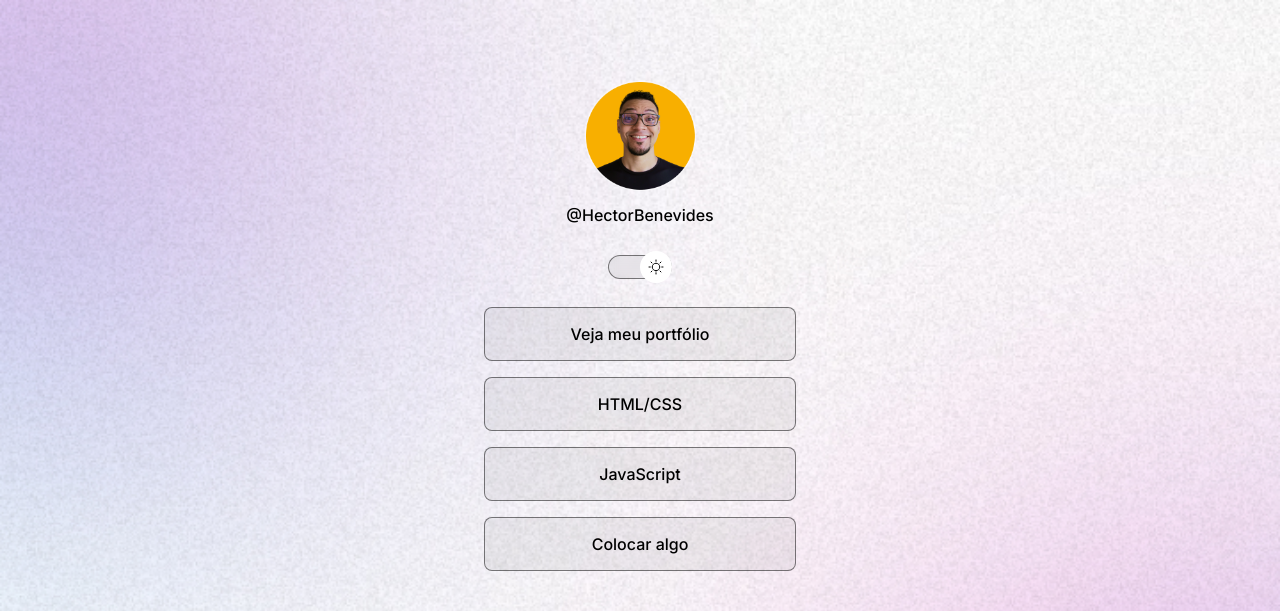
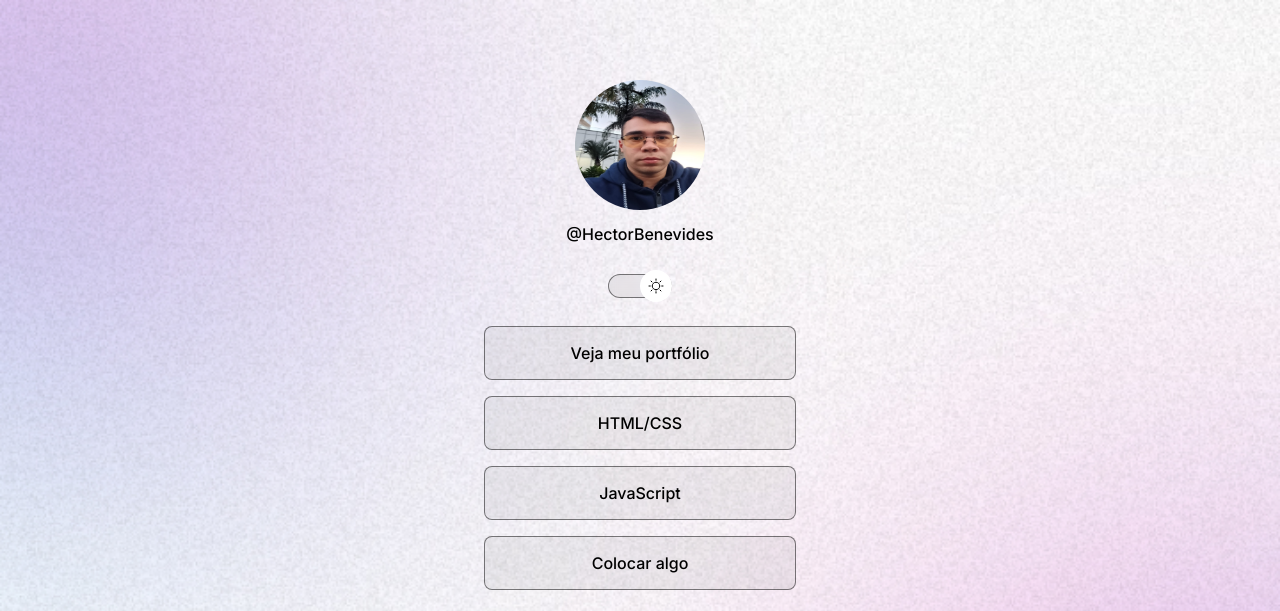
Before and after one commit to HectorBenevides/Pagina-de-perfil, a plain HTML site: page index.html in a window 1280 px wide. Shown: the top 611 px of the page. Drawn offline with nearby package versions, Linux system fonts and the light colour scheme.

Commit message:
Começo de uma Historia

```diff
--- a/estilo.css
+++ b/estilo.css
@@ -49,7 +49,9 @@ body *{
 }
 
 #profile img {
-   width: 112px;
+   width: 130px;
+   height: 130px;
+   border-radius: 60%;
 }
 
 #profile p {
--- a/index.html
+++ b/index.html
@@ -15,7 +15,7 @@
 
         <div id="container"> <!--Inicio container-->
             <div id="profile">
-                <img src="./assets/avatar.png" alt="foto-perfil">
+                <img src="./assets/normal.jpeg" alt="foto-perfil">
 
                     <p> @HectorBenevides</p>
             </div>
@@ -51,7 +51,7 @@
                         <a href="https://www.linkedin.com/in/hector-benevides-601b73216/" target="_blank">
                             <ion-icon  name = "logo-linkedin" > </ion-icon></a>
 
-                            <a href="" target="_blank">
+                            <a href="#" target="_blank">
                             <ion-icon  name = "logo-instagram" > </ion-icon></a>
 
                             <a href="#" target="_blank">
--- a/script.js
+++ b/script.js
@@ -7,9 +7,9 @@ function toggleMode() {
     // Substituir a imagem
     if(html.classList.contains('light')) {
     // Se tiver light mode, add a img light
-    img.setAttribute("src", "./assets/avatar-light.png")
+    img.setAttribute("src", "./assets/sol.jpeg")
    } else {
     // Se tiver sem light mode, manter a img normal
-   img.setAttribute("src", "./assets/avatar.png")
+   img.setAttribute("src", "./assets/normal.jpeg")
    }
 }
```
Also changed, not shown: assets/avatar-light.png (deleted), assets/avatar.png (deleted), assets/normal.jpeg (added), assets/sol.jpeg (added).
